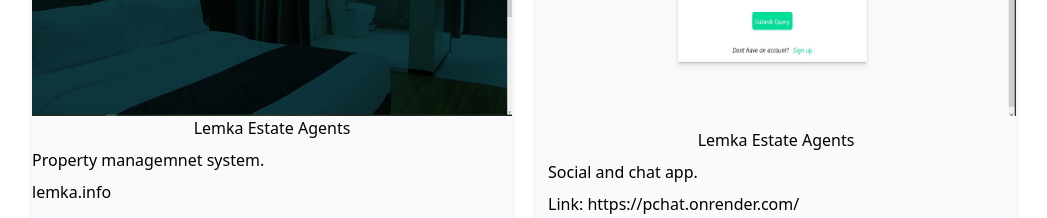
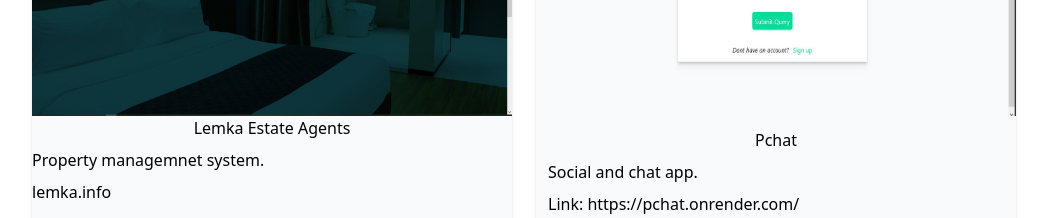
Before and after one commit to peter514/Portfolio, a React (Vite) app: page / in a window 1280 px wide. Shown: the part 2340-2558 px from the top of the page, without its empty margins (116-1163 px from the left). Built offline with nearby package versions, Linux system fonts and the light colour scheme.

Commit message:
fixed typos

```diff
--- a/src/components/Projects.jsx
+++ b/src/components/Projects.jsx
@@ -42,7 +42,7 @@
                 </div>
 
                 <div className='m-3 flex flex-col gap-2'>
-                    <p className='text-center'>Lemka Estate Agents</p>
+                    <p className='text-center'>Pchat</p>
                     <p >
                         Social and chat app.
                     </p>
--- a/src/pages/HomePage.jsx
+++ b/src/pages/HomePage.jsx
@@ -34,7 +34,7 @@
                 <Typed
                   className="font-bold text-[25px]"
                   strings={[
-                    'Frondend dev',
+                    'Frontend dev',
                     'Backend dev',
                     'Scalable applications'
                   ]}
```
